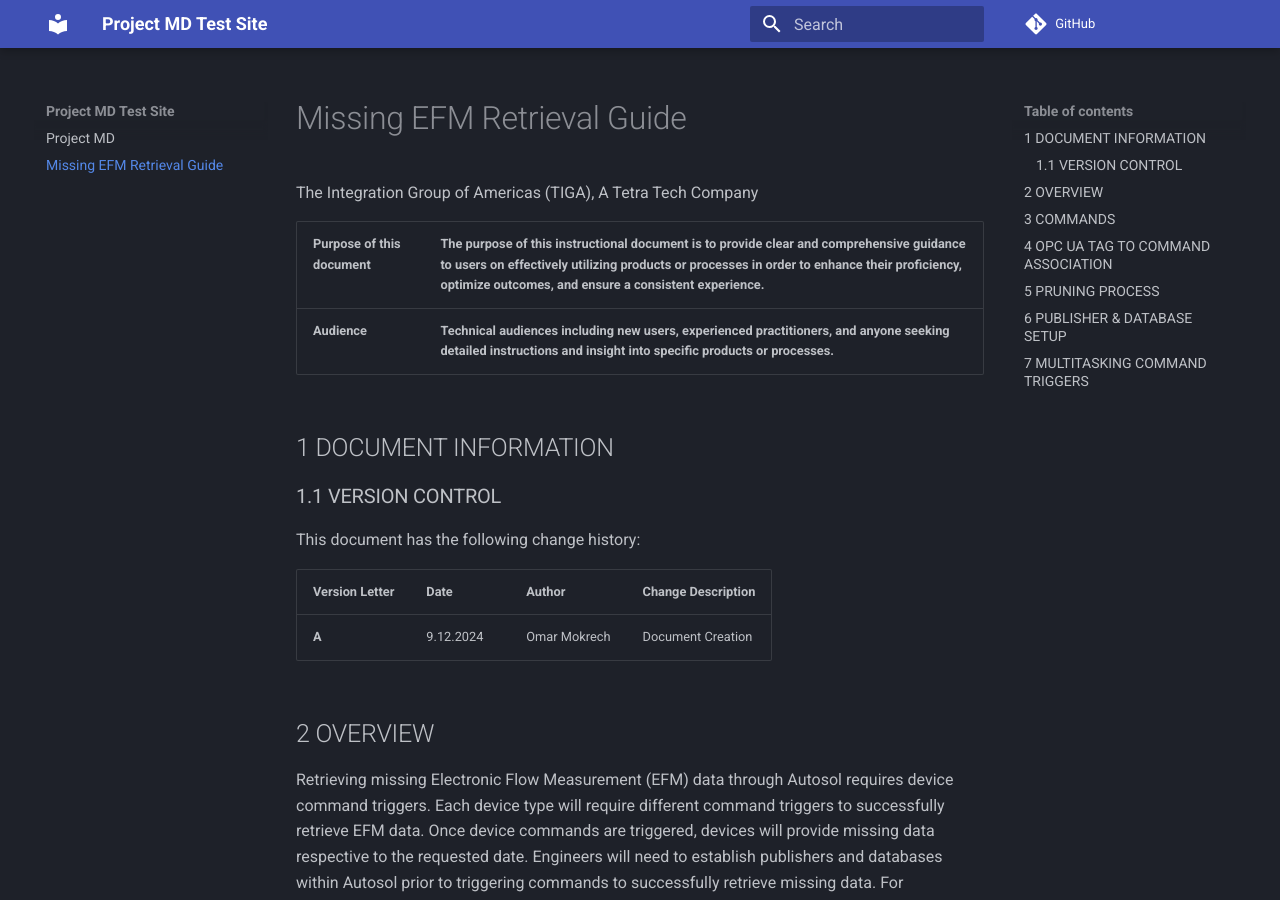
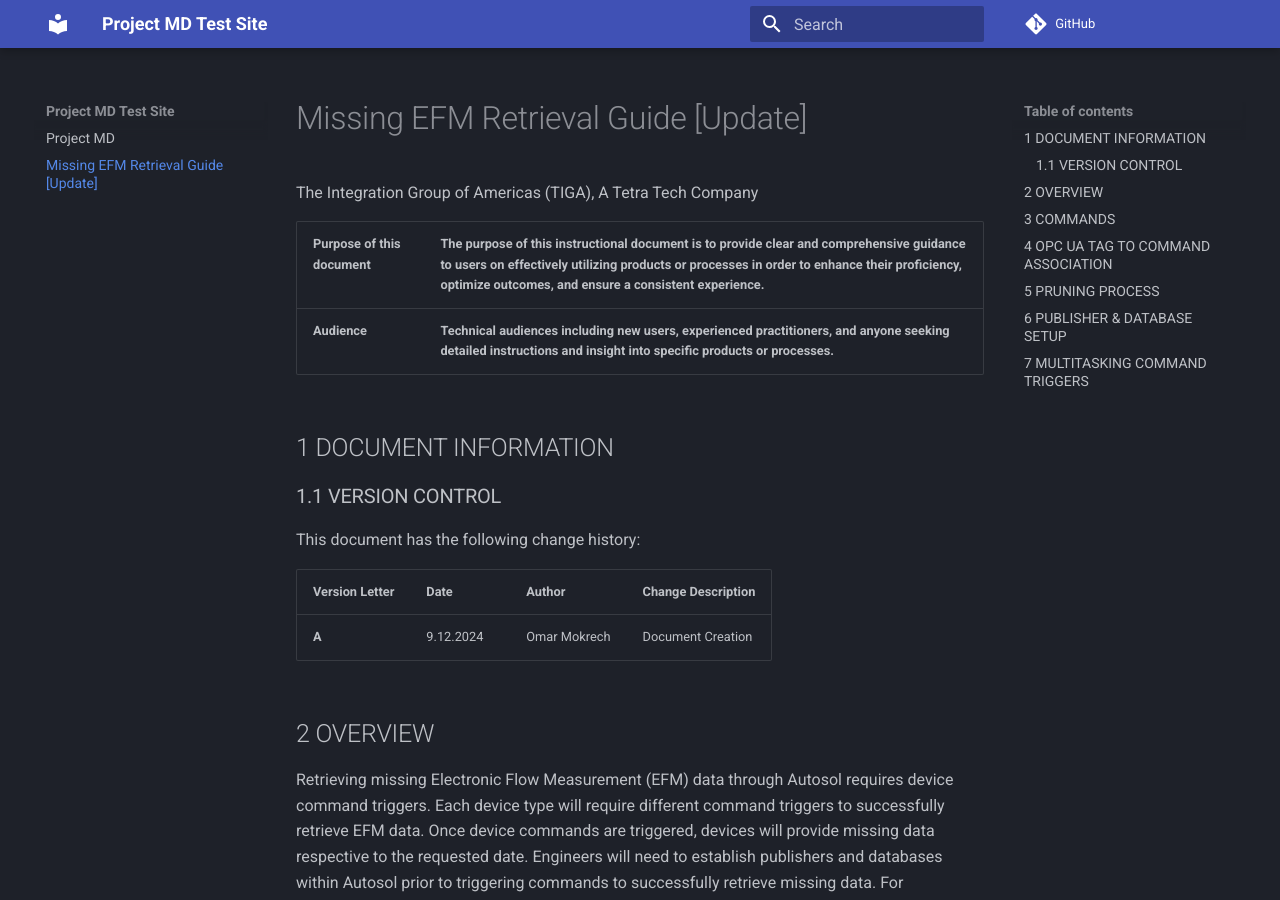
Before and after one commit to Mokrecho1/MkDocs_Test, an MkDocs documentation site: the page built from docs/112, TIGA, Missing EFM Retrieval Guide.md, in a window 1280 px wide and 900 px high. Built offline with MkDocs 1.6.1 and Material for MkDocs 9.7.7, drawn with Linux system fonts in a browser that asks for light colours; comment, search, counter and statistics services are not loaded.

Commit message:
Update 112, TIGA, Missing EFM Retrieval Guide.md

```diff
--- a/docs/112, TIGA, Missing EFM Retrieval Guide.md
+++ b/docs/112, TIGA, Missing EFM Retrieval Guide.md
@@ -1,4 +1,4 @@
-# Missing EFM Retrieval Guide
+# Missing EFM Retrieval Guide [Update]
 
 The Integration Group of Americas (TIGA), A Tetra Tech Company
 
```
